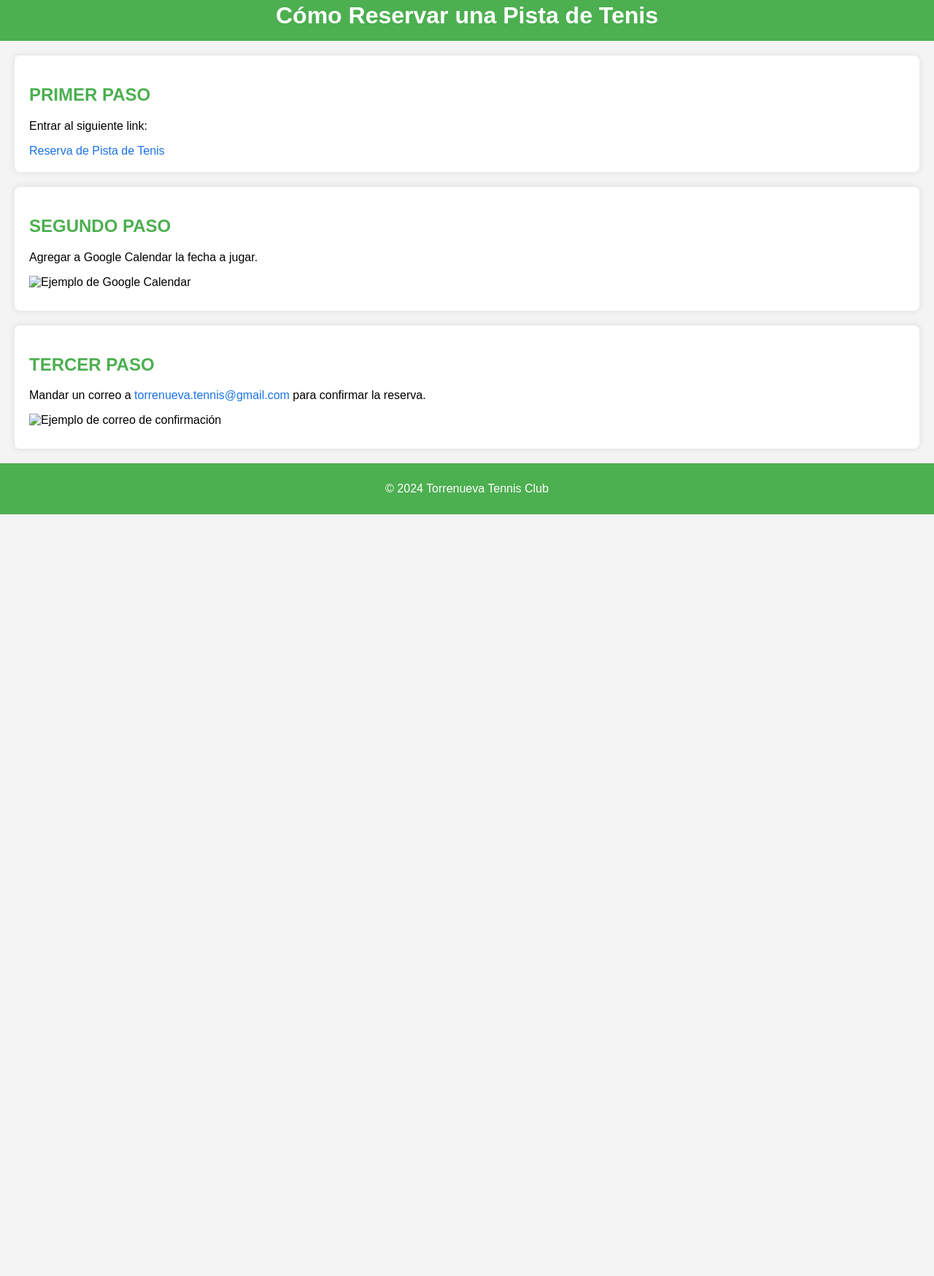
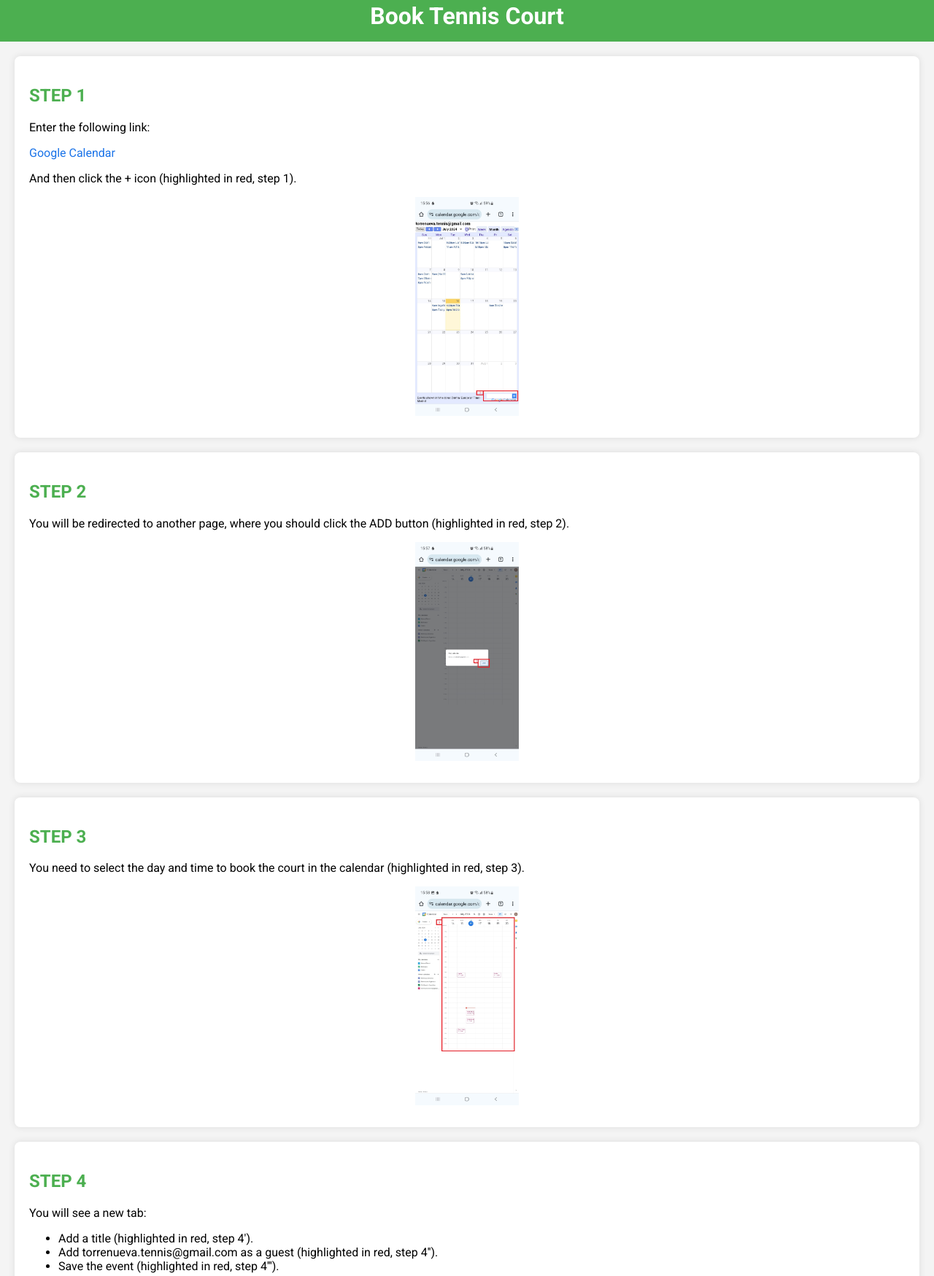
Before and after one commit to nahuelpierini/tennis, a plain HTML site: page index.html in a window 1280 px wide. Shown: the part 13-1762 px from the top of the page at 73% size. Before the commit the page ends 800 px from the top, so only its background shows below. Drawn offline with Linux system fonts and the light colour scheme.

Commit message:
photos added

```diff
--- a/index.html
+++ b/index.html
@@ -1,32 +1,66 @@
 <!DOCTYPE html>
-<html lang="es">
+<html lang="en">
 <head>
     <meta charset="UTF-8">
     <meta name="viewport" content="width=device-width, initial-scale=1.0">
-    <title>Reserva de Pista de Tenis</title>
+    <title>Book Tennis Court</title>
     <link rel="stylesheet" href="styles.css">
+    <link href="https://fonts.googleapis.com/css2?family=Roboto:wght@400;700&display=swap" rel="stylesheet">
 </head>
 <body>
     <header>
-        <h1>Cómo Reservar una Pista de Tenis</h1>
+        <h1>Book Tennis Court</h1>
     </header>
     <main>
         <section class="step">
-            <h2>PRIMER PASO</h2>
-            <p>Entrar al siguiente link:</p>
-            <a href="https://calendar.google.com/calendar/u/0/embed?src=torrenueva.tennis@gmail.com&ctz=Europe/Madrid" target="_blank">
-                Reserva de Pista de Tenis
-            </a>
+            <h2>STEP 1</h2>
+            <p>Enter the following link:</p>
+            <a href="https://calendar.google.com/calendar/u/0/embed?src=torrenueva.tennis@gmail.com&ctz=Europe/Madrid" target="_blank">Google Calendar</a>
+            <p>And then click the + icon (highlighted in red, step 1).</p>
+            <div class="image-container">
+                <img src="images/1.jpg" alt="Google Calendar">
+            </div>
         </section>
         <section class="step">
-            <h2>SEGUNDO PASO</h2>
-            <p>Agregar a Google Calendar la fecha a jugar.</p>
-            <img src="google-calendar-example.jpg" alt="Ejemplo de Google Calendar">
+            <h2>STEP 2</h2>
+            <p>You will be redirected to another page, where you should click the ADD button (highlighted in red, step 2).</p>
+            <div class="image-container">
+                <img src="images/2.jpg" alt="ADD button">
+            </div>
         </section>
         <section class="step">
-            <h2>TERCER PASO</h2>
-            <p>Mandar un correo a <a href="mailto:torrenueva.tennis@gmail.com">torrenueva.tennis@gmail.com</a> para confirmar la reserva.</p>
-            <img src="email-example.jpg" alt="Ejemplo de correo de confirmación">
+            <h2>STEP 3</h2>
+            <p>You need to select the day and time to book the court in the calendar (highlighted in red, step 3).</p>
+            <div class="image-container">
+                <img src="images/3.jpg" alt="Calendar">
+            </div>
+        </section>
+        <section class="step">
+            <h2>STEP 4</h2>
+            <p>You will see a new tab:</p>
+            <ul>
+                <li>Add a title (highlighted in red, step 4').</li>
+                <li>Add torrenueva.tennis@gmail.com as a guest (highlighted in red, step 4'').</li>
+                <li>Save the event (highlighted in red, step 4''').</li>
+            </ul>
+            <div class="image-container">
+                <img src="images/4.jpg" alt="Calendar Event">
+            </div>
+        </section>
+        <section class="step">
+            <h2>STEP 5</h2>
+            <p>Click the SEND button (highlighted in red, step 5).</p>
+            <p>Then you will see the court booked in the calendar.</p>
+            <div class="image-container">
+                <img src="images/5.jpg" alt="Google Calendar">
+            </div>
+        </section>
+        <section class="step">
+            <h2>STEP 6</h2>
+            <p>If you want to cancel the booking, you will see the option in the calendar.</p>
+            <div class="image-container">
+                <img src="images/5.jpg" alt="Google Calendar">
+            </div>
         </section>
     </main>
     <footer>
--- a/styles.css
+++ b/styles.css
@@ -1,6 +1,5 @@
-/* Archivo: styles.css */
 body {
-    font-family: Arial, sans-serif;
+    font-family: 'Roboto', sans-serif;
     margin: 0;
     padding: 0;
     background-color: #f4f4f4;
@@ -44,9 +43,9 @@ a:hover {
 
 img {
     max-width: 100%;
-    height: auto;
+    max-height: 300px; /* Set maximum height for uniformity */
     display: block;
-    margin: 10px 0;
+    margin: 10px auto;
 }
 
 footer {
```
Also changed, not shown: images/1.jpg (added), images/2.jpg (added), images/3.jpg (added), images/4.jpg (added), images/5.jpg (added), images/6.jpg (added).
